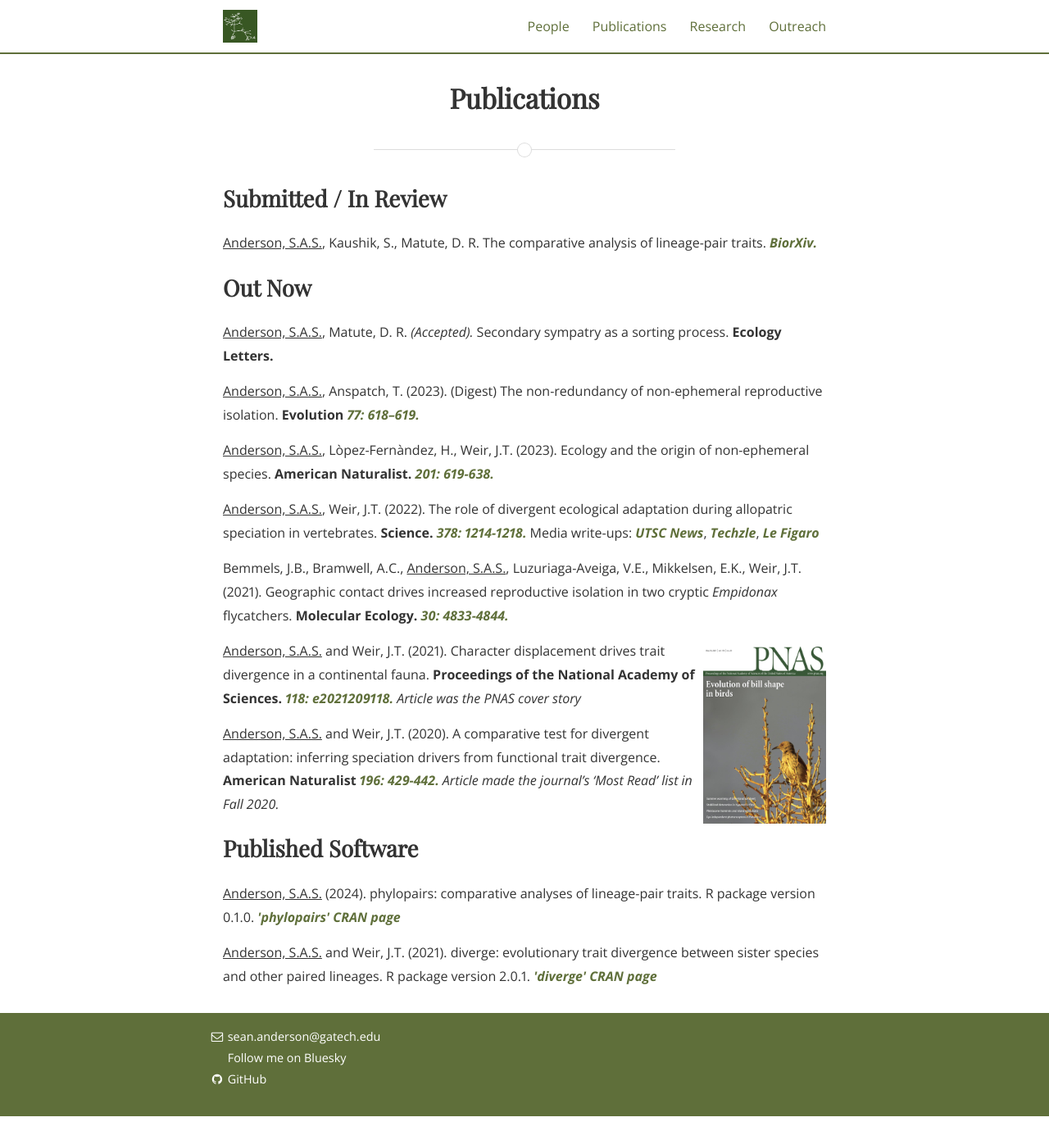
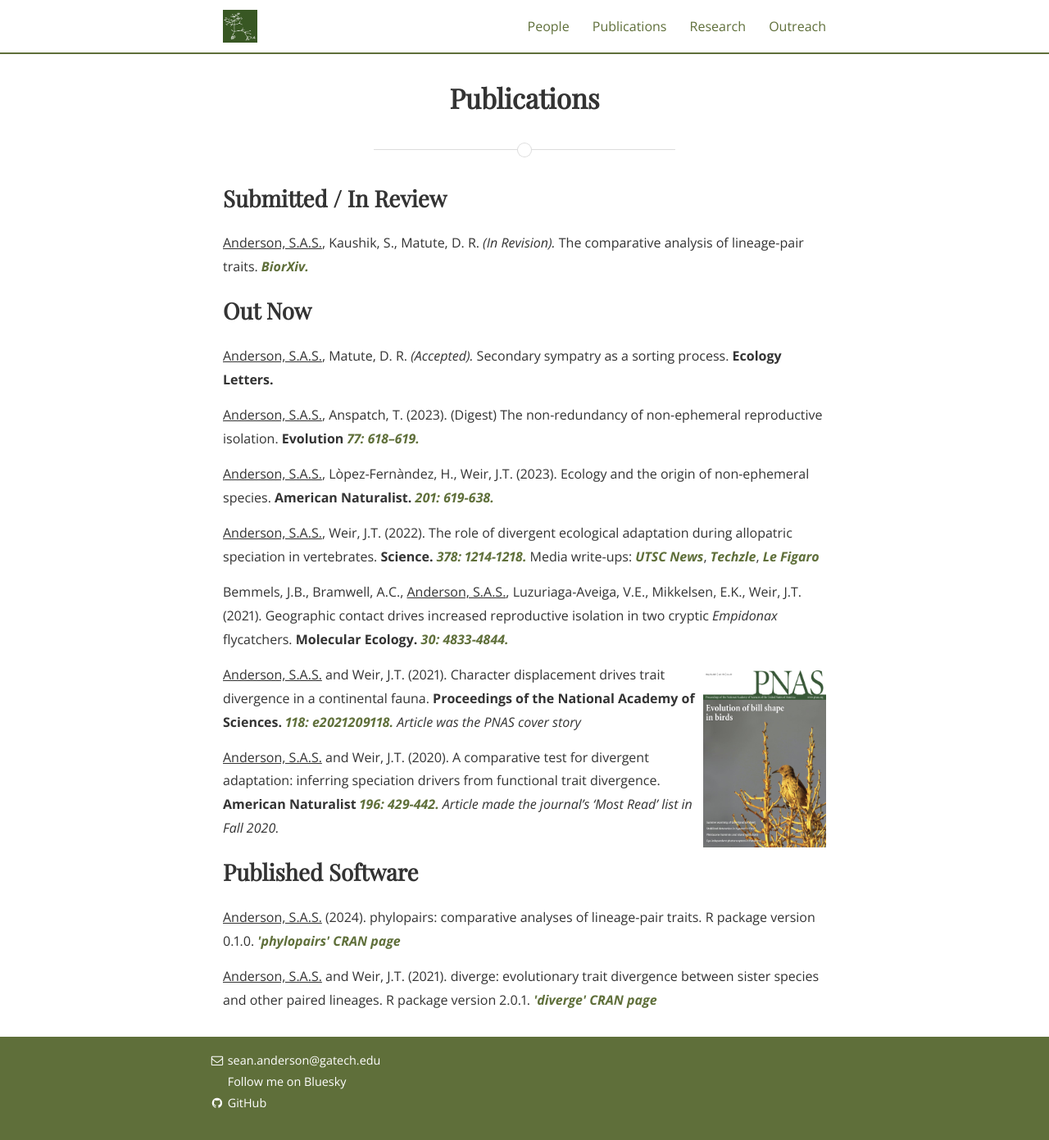
Before and after one commit to SeanASAnderson/SeanASAnderson.github.io, a Jekyll site: the page built from publications2.md, in a window 1280 px wide and 1391 px high. Shown: the whole window at 82% size. Built offline with Jekyll 4.4.1, drawn with Linux system fonts in a browser that asks for light colours; nearby versions of some CDN libraries; some web fonts are replaced.

Commit message:
in revision paper

```diff
--- a/publications2.md
+++ b/publications2.md
@@ -13,7 +13,7 @@
 
 <h2>Submitted / In Review</h2>
 
-<p><u>Anderson, S.A.S.</u>, Kaushik, S., Matute, D. R. The comparative analysis of lineage-pair traits. <a href="https://doi.org/10.1101/2024.11.28.625927"><b><i>BiorXiv.</i></b></a> </p>
+<p><u>Anderson, S.A.S.</u>, Kaushik, S., Matute, D. R. <i> (In Revision). </i> The comparative analysis of lineage-pair traits. <a href="https://doi.org/10.1101/2024.11.28.625927"><b><i>BiorXiv.</i></b></a> </p>
 
 <h2>Out Now</h2>
 
```
